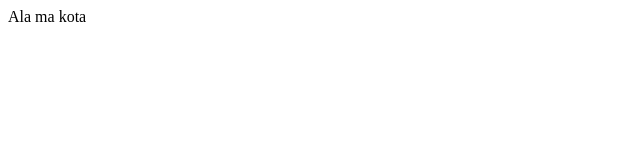
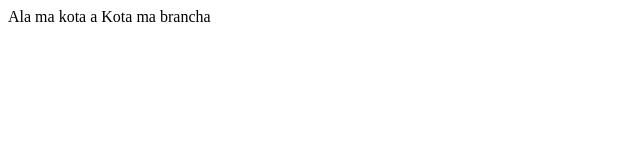
Before and after one commit to adrianflak/CV_project_02042024, a plain HTML site: page index.html in a window 1280 px wide. Shown: the whole page, without its empty margins (0-640 px from the left). Drawn offline with Linux system fonts and the light colour scheme.

Commit message:
branch Ali

```diff
--- a/index.html
+++ b/index.html
@@ -6,6 +6,6 @@
     <title>Document</title>
 </head>
 <body>
-    Ala ma kota
+    Ala ma kota a Kota ma brancha
 </body>
 </html>
```
